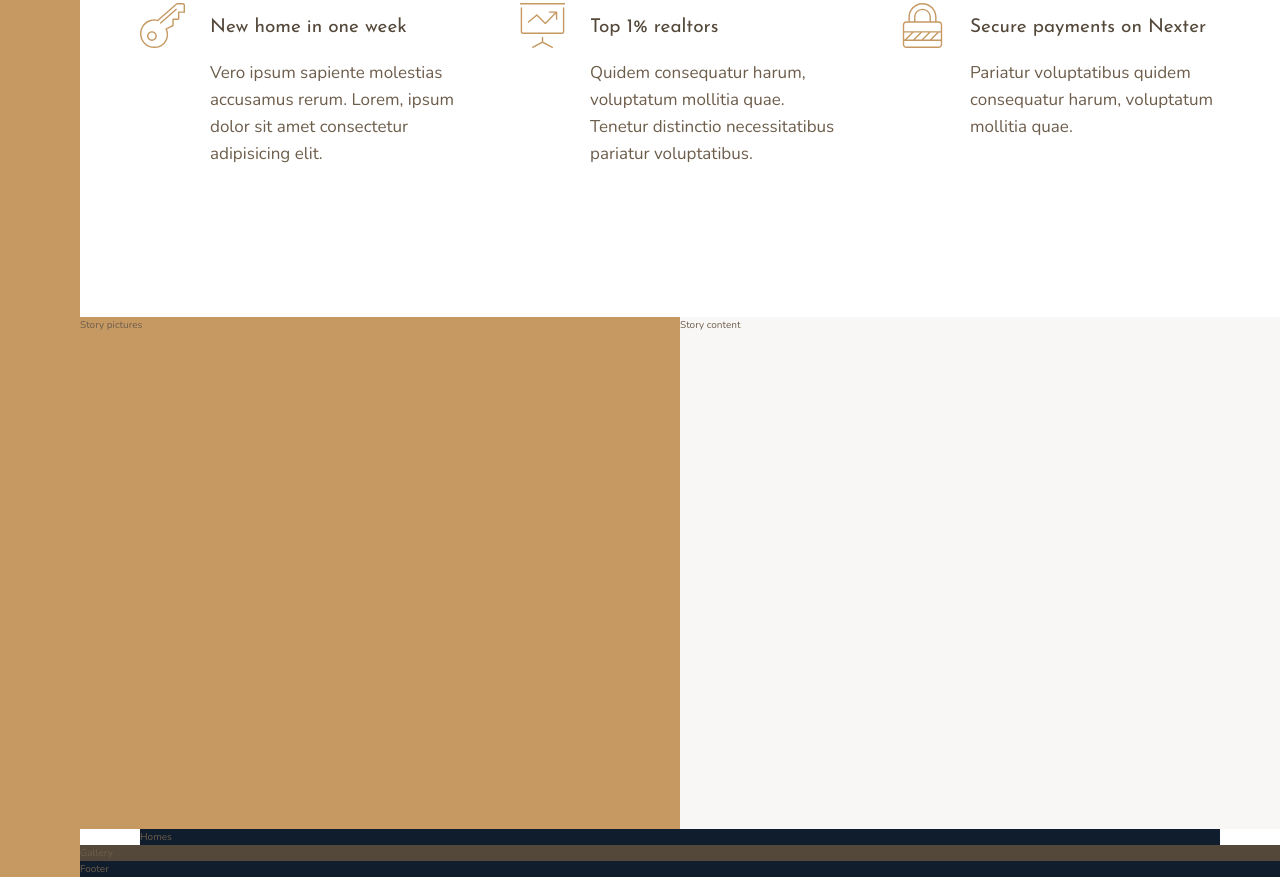
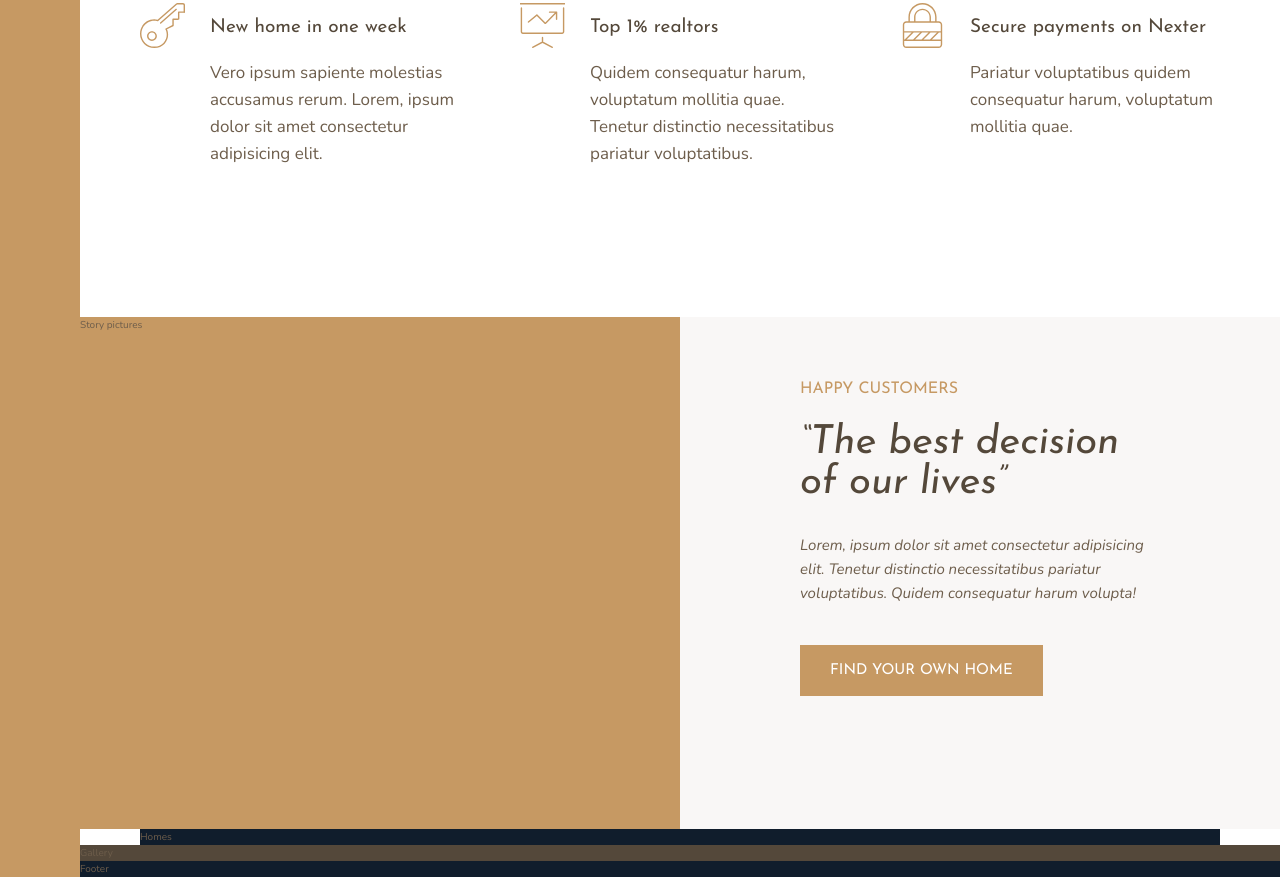
Before and after one commit to aindriu80/Nexter, a website: page index.html in a window 1280 px wide. Shown: the part 991-1868 px from the top of the page. Drawn offline with nearby package versions, Linux system fonts and the light colour scheme.

Commit message:
Building the Story Section - rhs content & styling

```diff
--- a/index.html
+++ b/index.html
@@ -69,7 +69,12 @@
             Story pictures
         </div>
         <div class="story__content">
-            Story content
+            <h3 class="heading-3 mb-sm">Happy Customers</h3>
+            <h2 class="heading-2 heading-2--dark mb-md">&ldquo;The best decision of our lives&rdquo;</h2>
+            <p class="story__text">
+                Lorem, ipsum dolor sit amet consectetur adipisicing elit. Tenetur distinctio necessitatibus pariatur voluptatibus. Quidem consequatur harum volupta!
+            </p>
+            <button class="btn">Find your own home</button>
         </div>
         <section class="homes">
             Homes
--- a/resources/sass/_story.scss
+++ b/resources/sass/_story.scss
@@ -6,5 +6,13 @@
     &__content {
         background-color: $color-grey-light-1;
         grid-column: col-start 5 / full-end;
+
+        padding: 6rem 12rem;
+    }
+
+    &__text {
+        font-size: 1.5rem;
+        font-style: italic;
+        margin-bottom: 4rem;
     }
 }
--- a/resources/sass/_typography.scss
+++ b/resources/sass/_typography.scss
@@ -7,9 +7,18 @@
 }
 .heading-2 {
     @extend %heading;
+    font-size: 4rem;
+    font-style: italic;
+    line-height: 1;
+
+    &--light { color: $color-grey-light-1;}
+    &--dark { color: $color-grey-dark-1;}
 }
 .heading-3 {
     @extend %heading;
+    font-size: 1.6rem;
+    color: $color-primary;
+    text-transform: uppercase;
 }
 .heading-4 {
     @extend %heading;
@@ -18,3 +27,25 @@
     &--light { color: $color-grey-light-1;}
     &--dark { color: $color-grey-dark-1;}
 }
+
+.btn {
+    background-color: $color-primary;
+    color: #fff;
+    border: none;
+    border-radius: 0;
+    font-family: $font-display;
+    font-size: 1.5rem;
+    text-transform: uppercase;
+    padding: 1.8rem 3rem;
+    cursor: pointer;
+    transition: all .2s;
+
+    &:hover {
+        background-color: $color-primary-dark;
+    }
+}
+
+.mb-sm { margin-bottom: 2rem; }
+.mb-md { margin-bottom: 3rem; }
+.mb-lg { margin-bottom: 4rem; }
+.mb-hg { margin-bottom: 8rem; }
```
Also changed, not shown: resources/css/style.css.
